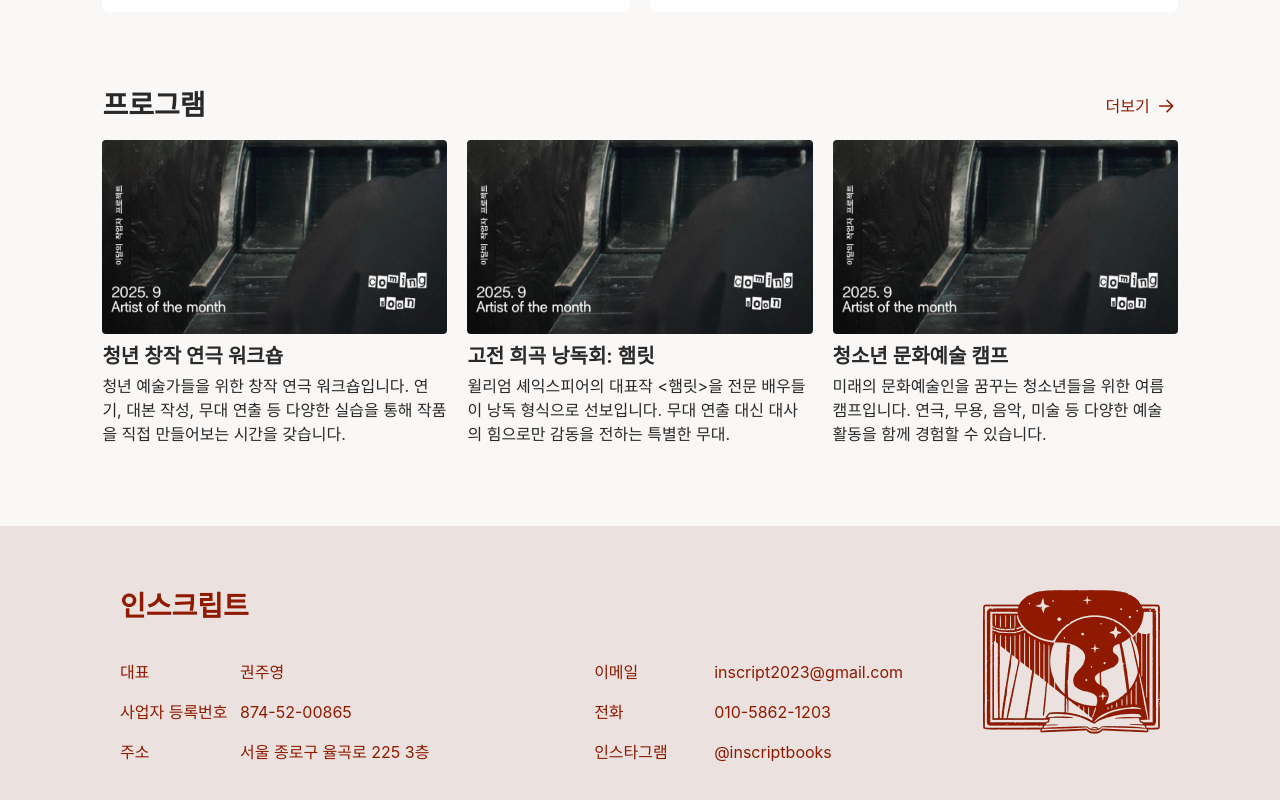
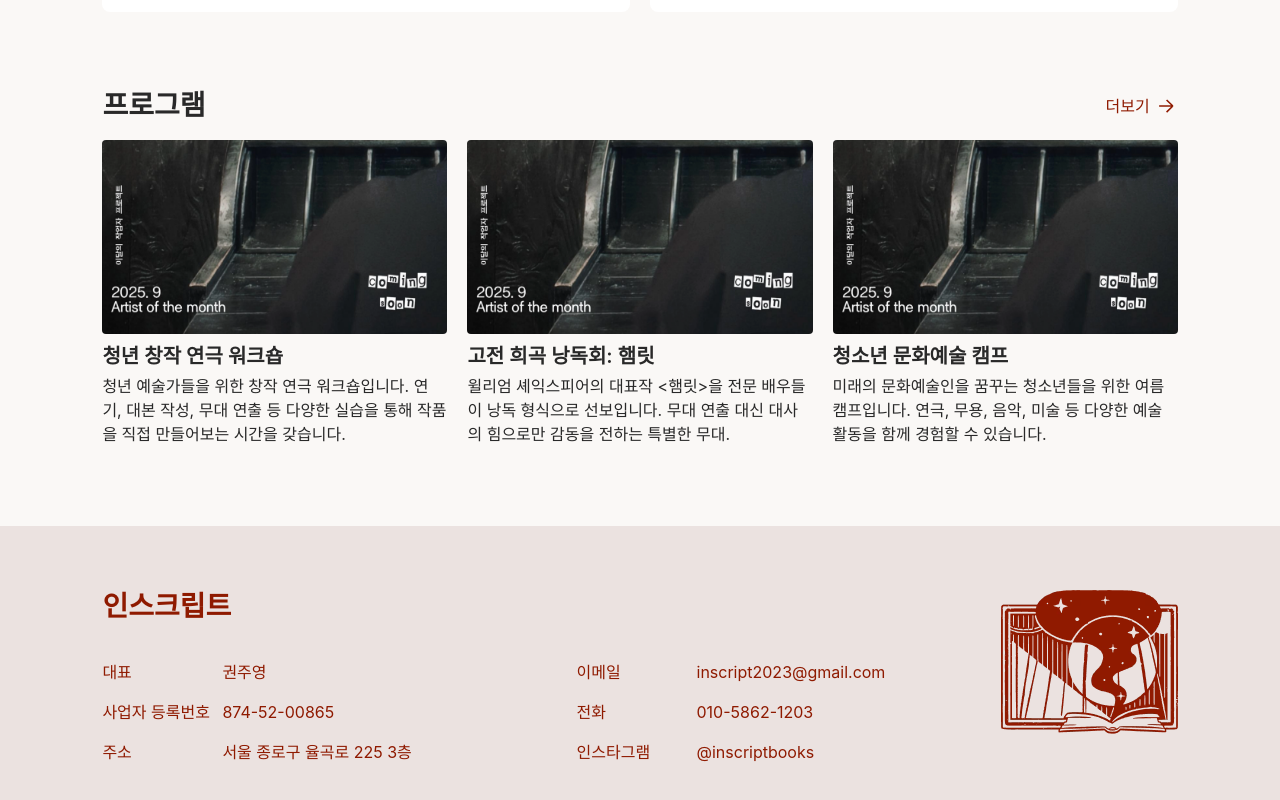
Before and after one commit to Leejoongjae123/play_admin_jj, a Next.js app: page /search in a window 1280 px wide. Shown: the part 1070-1870 px from the top of the page. Built offline with nearby package versions, Linux system fonts and the light colour scheme; a web font is replaced by a local one.

Commit message:
style : footer 전역 패딩 통일

```diff
--- a/components/layout/Footer.tsx
+++ b/components/layout/Footer.tsx
@@ -6,7 +6,7 @@ import Image from 'next/image';
 export default function Footer() {
   return (
     <footer
-      className="flex w-full flex-col gap-8 bg-red-3 px-8 pb-11 pt-[60px] lg:flex-row lg:justify-between xl:gap-0 xl:px-[120px] xl:pb-[100px]"
+      className="flex w-full flex-col gap-8 bg-red-3 px-[8%] pb-11 pt-[60px] lg:flex-row lg:justify-between xl:gap-0 xl:pb-[100px]"
       data-component-name="footer"
     >
       {/* Main Content Container */}
```
